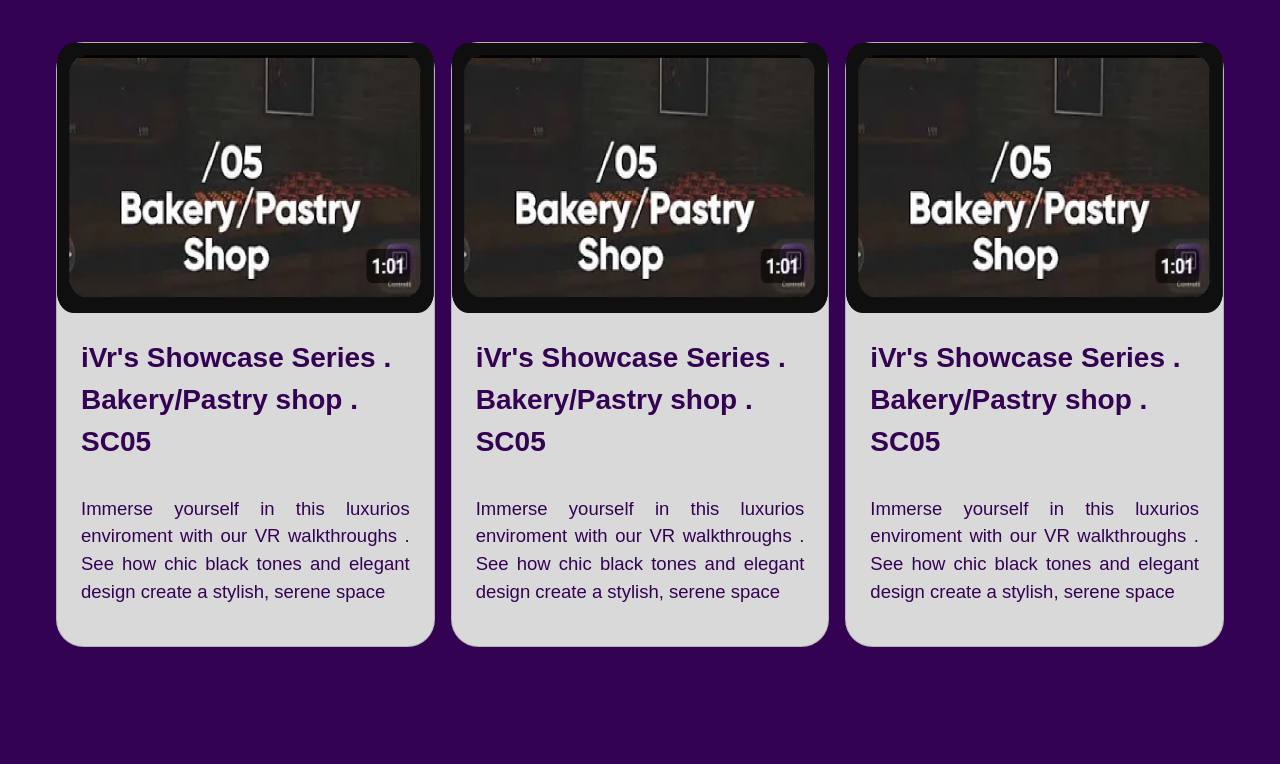
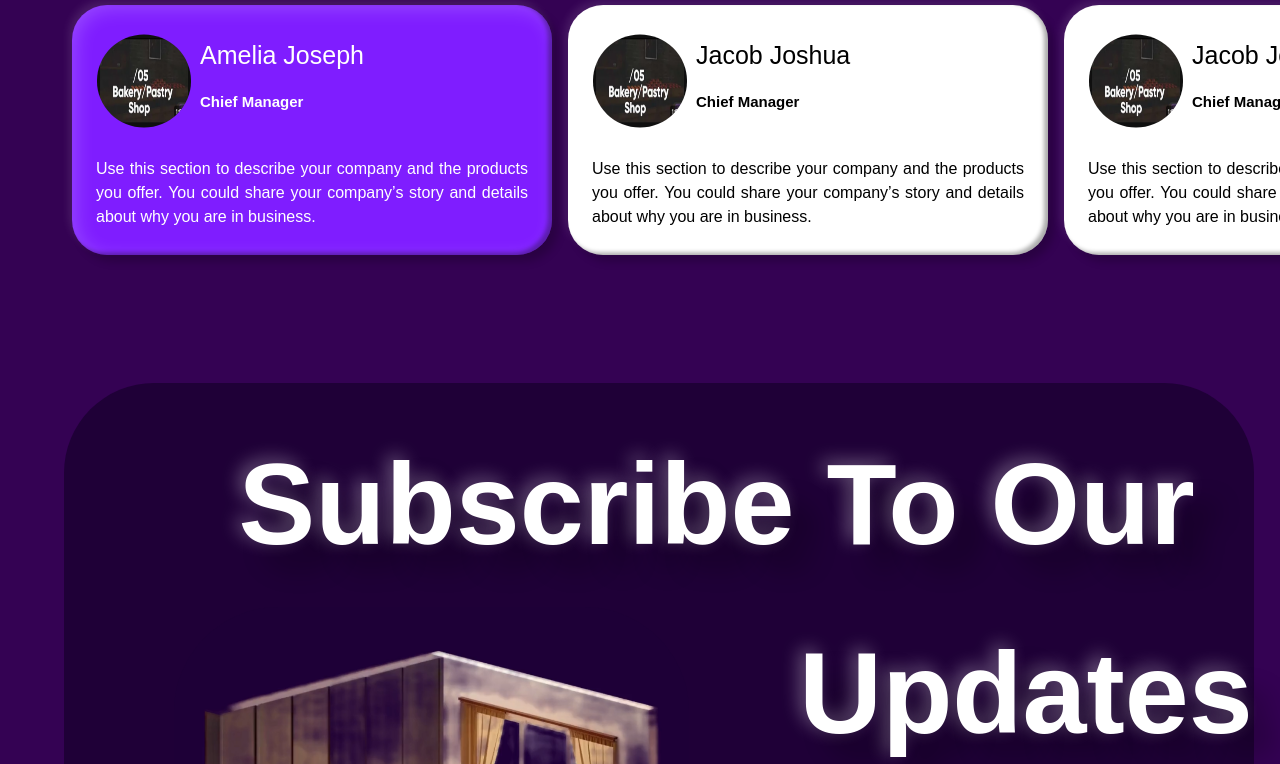
Before and after one commit to paraboyy/webSlicing, a React (Create React App) app: page / in a window 1280 px wide. Shown: the part 2556-3320 px from the top of the page. Before the commit the page ends 3203 px from the top, so only its background shows below. Built offline with nearby package versions, Linux system fonts and the light colour scheme.

Commit message:
update: view home

```diff
--- a/src/views/Home.css
+++ b/src/views/Home.css
@@ -28,6 +28,7 @@
 
 .font-2 {
     font-size: 25px;
+    word-spacing: 10px;
 }
 
 .card {
@@ -37,12 +38,63 @@
     border-radius: 27.5px;
 }
 
+.card-slide-active {
+    flex: 0 0 auto;
+    width: 30rem;
+    background-color: #7f1dff;
+    color: #fff;
+    border-radius: 35px;
+    box-shadow:
+        inset -4px -2.4px 4px rgba(0, 0, 0, 0.33),
+        inset 3.2px 3.2px 20px rgba(255, 255, 255, 0.2),
+        6.6px 6.6px 8px rgba(0, 0, 0, 0.2),
+        -3.2px -4.8px 8px rgba(255, 255, 255, 0.1);
+}
+
+.ml-2{
+    margin-right: 2rem;
+}
+
+.scroll-container {
+    overflow-x: auto;
+    /* display: flex; */
+    flex-wrap: nowrap;
+    width: 98%;
+    /* padding: 20px; */
+}
+
+.container-sub {
+    background-color: #1f0037;
+    border-radius: 90px;
+}
+
+.scroll-container::-webkit-scrollbar {
+    display: none;
+}
+
+.card-slide {
+    flex: 0 0 auto;
+    width: 30rem;
+    background-color: #fff;
+    color: #000000;
+    border-radius: 35px;
+    box-shadow:
+        inset -4px -2.4px 4px rgba(0, 0, 0, 0.33),
+        inset 3.2px 3.2px 20px rgba(255, 255, 255, 0.2),
+        6.6px 6.6px 8px rgba(0, 0, 0, 0.2),
+        -3.2px -4.8px 8px rgba(255, 255, 255, 0.1);
+}
+
 .font-72 {
     font-size: 72px;
 }
 
 .w-35 {
     width: 35%;
+}
+
+.w-15 {
+    width: 15%;
 }
 
 .w-65 {
@@ -56,6 +108,21 @@
 
 .text-justify {
     text-align: justify;
+}
+
+.text-sub {
+    position: relative;
+    font-size: 115px;
+    color: #fff;
+    font-weight: bolder;
+    text-shadow:
+        23px 22px 27px rgba(0, 0, 0, 0.33),
+        -6px -4px 18px rgba(255, 255, 255, 0.33);
+}
+
+.text-sub-des {
+    font-size: 32px;
+    color: #fff
 }
 
 .text-icon, .text-icon3 {
@@ -94,10 +161,12 @@
 }
 
 .section-card {
-    overflow-x: auto;
+    /* overflow-x: auto; */
     /* white-space: nowrap;  */
     /* -ms-overflow-style: none; */
-    scrollbar-width: none;
+    /* scrollbar-width: none; */
+    display: flex;
+    flex-wrap: nowrap;
 }
 
 .section-card::-webkit-scrollbar {
@@ -148,17 +217,44 @@
     height: 270px;
 }
 
+.logo-card {
+    width: 100%;
+    height: 120px;
+    padding: 3% 2% 3% 2%;
+    border-radius: 100%;
+}
+
+.logo-sub {
+    width: 70%;
+}
+
 .p-50 {
-    padding: 2% 2% 0% 5%;
+    padding: 5% 2% 0% 5%;
 }
 
 .p-10{
     padding: 10%;
 }
 
+.padding-10 {
+    padding: 3% 5% 3% 0%;
+}
+
+.padding-4 {
+    padding: 0% 5% 2% 5%;
+}
+
+.fs-28 {
+    font-size: 25px;
+}
+
+.fs-15 {
+    font-size: 15px;
+}
+
 .card-home {
     width: 100%;
-    height: 680px;
+    height: 600px;
     background-color: #1f0037;
     border-radius: 66px;
     overflow: hidden;
--- a/src/views/Home.js
+++ b/src/views/Home.js
@@ -1,6 +1,6 @@
 import React from 'react';
 import { FontAwesomeIcon } from '@fortawesome/react-fontawesome';
-import { faHouse, faArrowLeft, faArrowRight } from '@fortawesome/free-solid-svg-icons';
+import { faHouse, faArrowLeft, faArrowRight, faCirclePlay } from '@fortawesome/free-solid-svg-icons';
 import './Home.css';
 
 const Home = () => {
@@ -24,8 +24,7 @@ const Home = () => {
                     <p className='font-2 text-white text-justify mt-5'>perfect for architects, designers, &
                     home ownwers, our VR walkthroughs bring <span className='fw-bold'>your visions to life</span>
                      with stunning <span className='fw-bold'>realism</span></p>
-
-                    <button className='btn dp-block mt-5'>See playlist</button>
+                    <button className='btn dp-block mt-5'>See playlist<FontAwesomeIcon icon={faArrowRight} size="1x" className='mx-2'/></button>
                 </div>
                 <div className='w-50'>
                     <div className='row'>
@@ -106,29 +105,70 @@ const Home = () => {
                     </p>
                 </div>
             </div>
-            <div className='d-flex section-card mx-5 mt-4'>
-                <div className='card mx-2'>
-                    <img src="cardphoto.png" className="logo" alt="logo" />
-                    <div className='card-body'>
-                        <p className='p-2 card-titlle text-start fw-bold'>iVr's Showcase Series . Bakery/Pastry shop . SC05</p>
-                        <p className='p-2 card-description text-justify'>Immerse yourself in this luxurios enviroment with our VR walkthroughs
-                        . See how chic black tones and elegant design create a stylish, serene space</p>
+            <div class='scroll-container mx-5 mt-4 mb-5'>
+                <div className='section-card p-3'>
+                    <div className='card-slide-active mx-2'>
+                        <div className='dp-flex p-3'>
+                            <img src="cardphoto.png" className="logo-card w-25" alt="logo" />
+                            <div className='w-75 mt-3'>
+                                <p className='text-start fs-28'>Amelia Joseph</p>
+                                <p className='fw-bold text-start fs-15'>Chief Manager</p>
+                            </div>
+                        </div>
+                        <div className='card-body padding-4'>
+                            <p className='text-justify'>Use this section to describe your company and the products you offer. You could share your company’s story and details about why you are in business.</p>
+                        </div>
+                    </div>
+                    <div className='card-slide mx-2'>
+                        <div className='dp-flex p-3'>
+                            <img src="cardphoto.png" className="logo-card w-25" alt="logo" />
+                            <div className='w-75 mt-3'>
+                                <p className='text-start fs-28'>Jacob Joshua</p>
+                                <p className='fw-bold text-start fs-15'>Chief Manager</p>
+                            </div>
+                        </div>
+                        <div className='card-body padding-4'>
+                            <p className='text-justify'>Use this section to describe your company and the products you offer. You could share your company’s story and details about why you are in business.</p>
+                        </div>
+                    </div>
+                    <div className='card-slide mx-2'>
+                        <div className='dp-flex p-3'>
+                            <img src="cardphoto.png" className="logo-card w-25" alt="logo" />
+                            <div className='w-75 mt-3'>
+                                <p className='text-start fs-28'>Jacob Joshua</p>
+                                <p className='fw-bold text-start fs-15'>Chief Manager</p>
+                            </div>
+                        </div>
+                        <div className='card-body padding-4'>
+                            <p className='text-justify'>Use this section to describe your company and the products you offer. You could share your company’s story and details about why you are in business.</p>
+                        </div>
+                    </div>
+                    <div className='card-slide mx-2'>
+                        <div className='dp-flex p-3'>
+                            <img src="cardphoto.png" className="logo-card w-25" alt="logo" />
+                            <div className='w-75 mt-3'>
+                                <p className='text-start fs-28'>Jacob Joshua</p>
+                                <p className='fw-bold text-start fs-15'>Chief Manager</p>
+                            </div>
+                        </div>
+                        <div className='card-body padding-4'>
+                            <p className='text-justify'>Use this section to describe your company and the products you offer. You could share your company’s story and details about why you are in business.</p>
+                        </div>
                     </div>
                 </div>
-                <div className='card mx-2'>
-                    <img src="cardphoto.png" className="logo" alt="logo" />
-                    <div className='card-body'>
-                        <p className='p-2 card-titlle text-start fw-bold'>iVr's Showcase Series . Bakery/Pastry shop . SC05</p>
-                        <p className='p-2 card-description text-justify'>Immerse yourself in this luxurios enviroment with our VR walkthroughs
-                        . See how chic black tones and elegant design create a stylish, serene space</p>
-                    </div>
-                </div>
-                <div className='card mx-2'>
-                    <img src="cardphoto.png" className="logo" alt="logo" />
-                    <div className='card-body'>
-                        <p className='p-2 card-titlle text-start fw-bold'>iVr's Showcase Series . Bakery/Pastry shop . SC05</p>
-                        <p className='p-2 card-description text-justify'>Immerse yourself in this luxurios enviroment with our VR walkthroughs
-                        . See how chic black tones and elegant design create a stylish, serene space</p>
+            </div>
+            <div className='mt-5 p-50 mb-5'>
+                <div className='container-sub padding-10'>
+                    <p className='text-sub text-end' data-text="Subscribe To Our">Subscribe To Our</p>
+                    <div className='dp-flex'>
+                        <div className='w-65'>
+                            <img src='imgsub.png' className='logo-sub'/>
+                        </div>
+                        <div className='w-35'>
+                            <p className='text-sub text-end'>Updates</p>
+                            <p className='text-sub-des text-end'>Stay in the loop with latest developments as we welcome the future, together.</p>
+                            <p className='text-white text-end fs-5'><FontAwesomeIcon className='mx-2' icon={faCirclePlay} size="1x"/>View Past Newsletters</p>
+                        </div>
                     </div>
                 </div>
             </div>
```
Also changed, not shown: public/imgsub.png (added).
